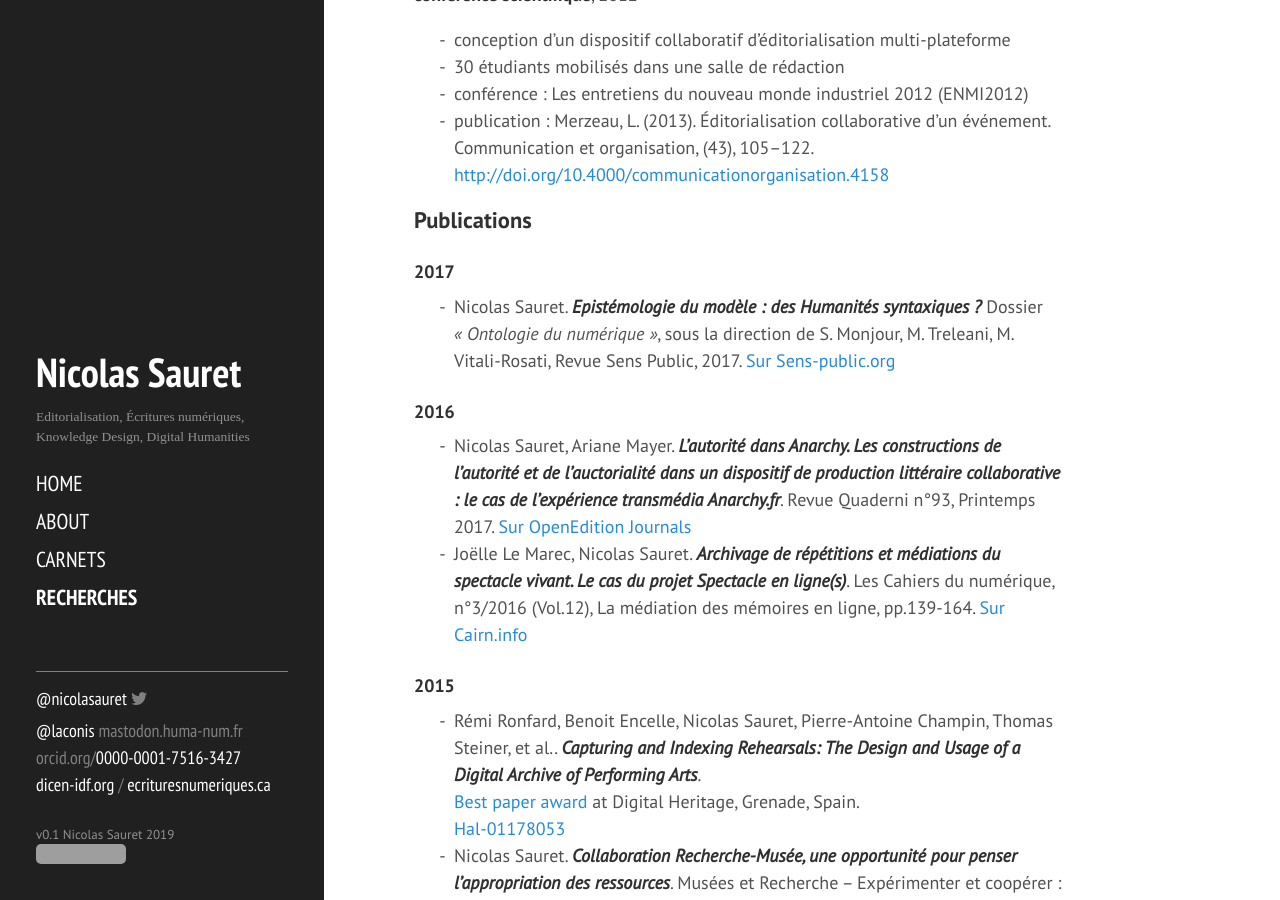
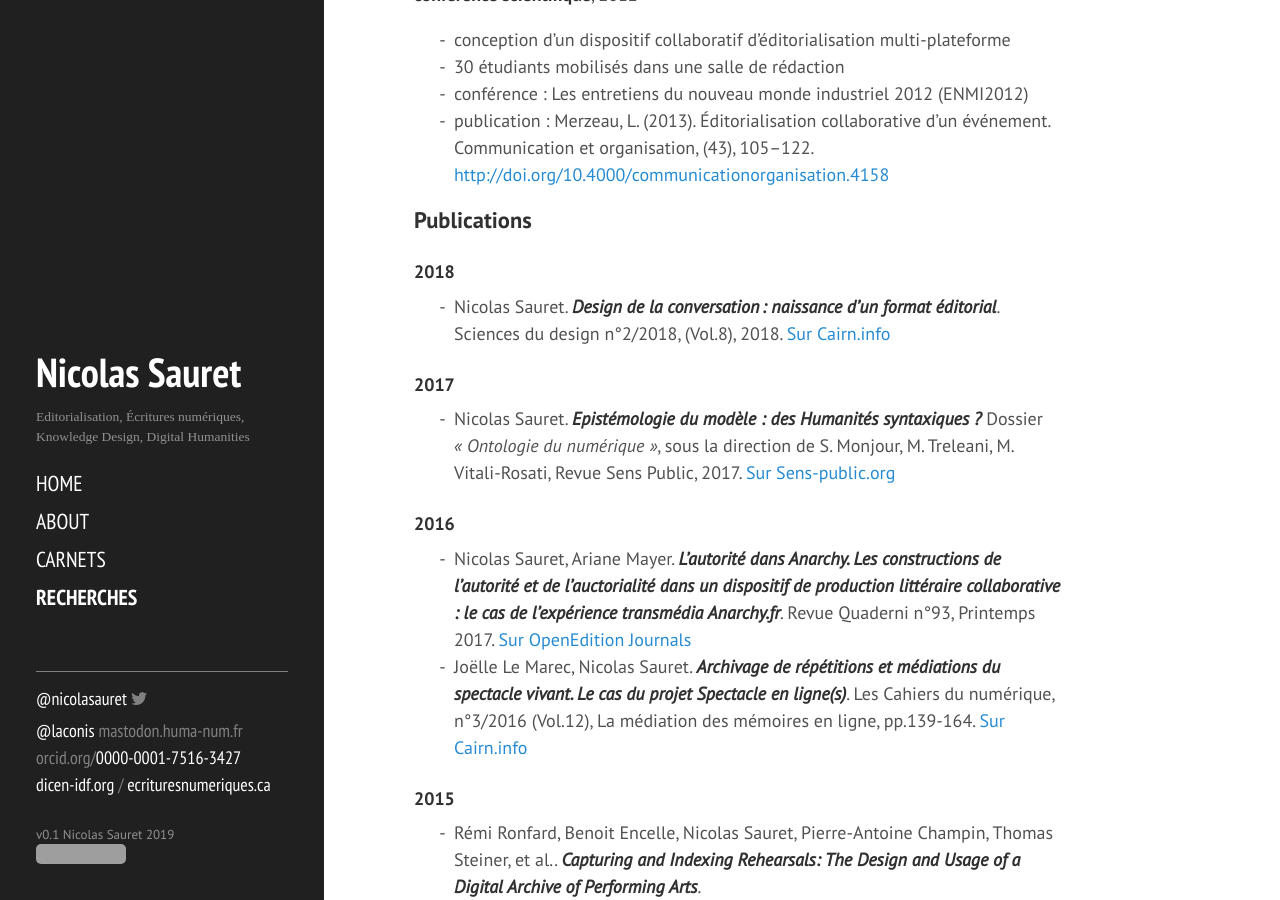
Before and after one commit to lakonis/lakonis.github.io, a Jekyll site: the page built from recherches.md, in a window 1280 px wide and 900 px high, scrolled down 2047 px. Built offline with Jekyll 4.4.1, drawn with Linux system fonts in a browser that asks for light colours; nearby versions of some CDN libraries; grey boxes are pictures that could not be loaded.

Commit message:
update recherches - publications

```diff
--- a/recherches.md
+++ b/recherches.md
@@ -72,6 +72,11 @@ title: Recherches
 -	publication : Merzeau, L. (2013). Éditorialisation collaborative d’un événement. Communication et organisation, (43), 105–122. [http://doi.org/10.4000/communicationorganisation.4158](http://doi.org/10.4000/communicationorganisation.4158)
 
 ## Publications
+
+### 2018
+
+* Nicolas Sauret. **_Design de la conversation : naissance d’un format éditorial_**. Sciences du design n°2/2018, (Vol.8), 2018. [Sur Cairn.info](https://www.cairn.info/revue-sciences-du-design-2018-2-page-57.htm)
+
 
 ### 2017
 
```
